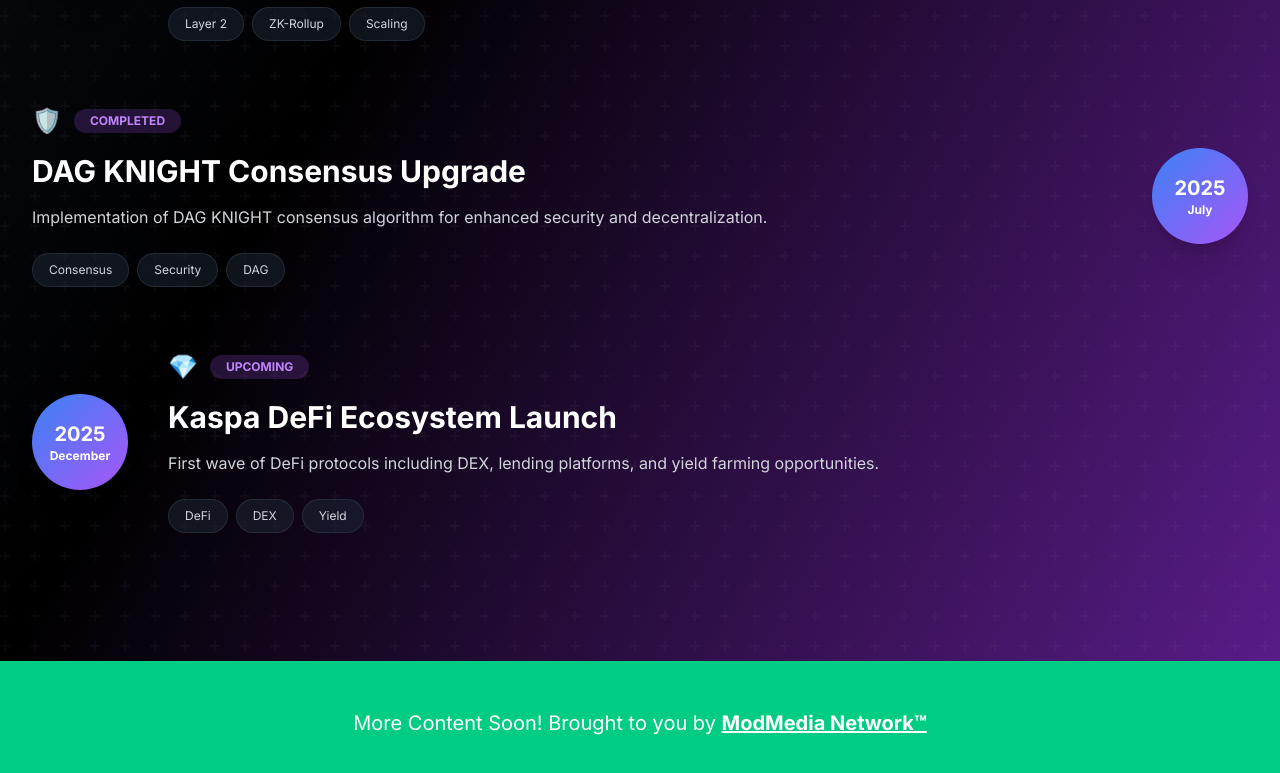
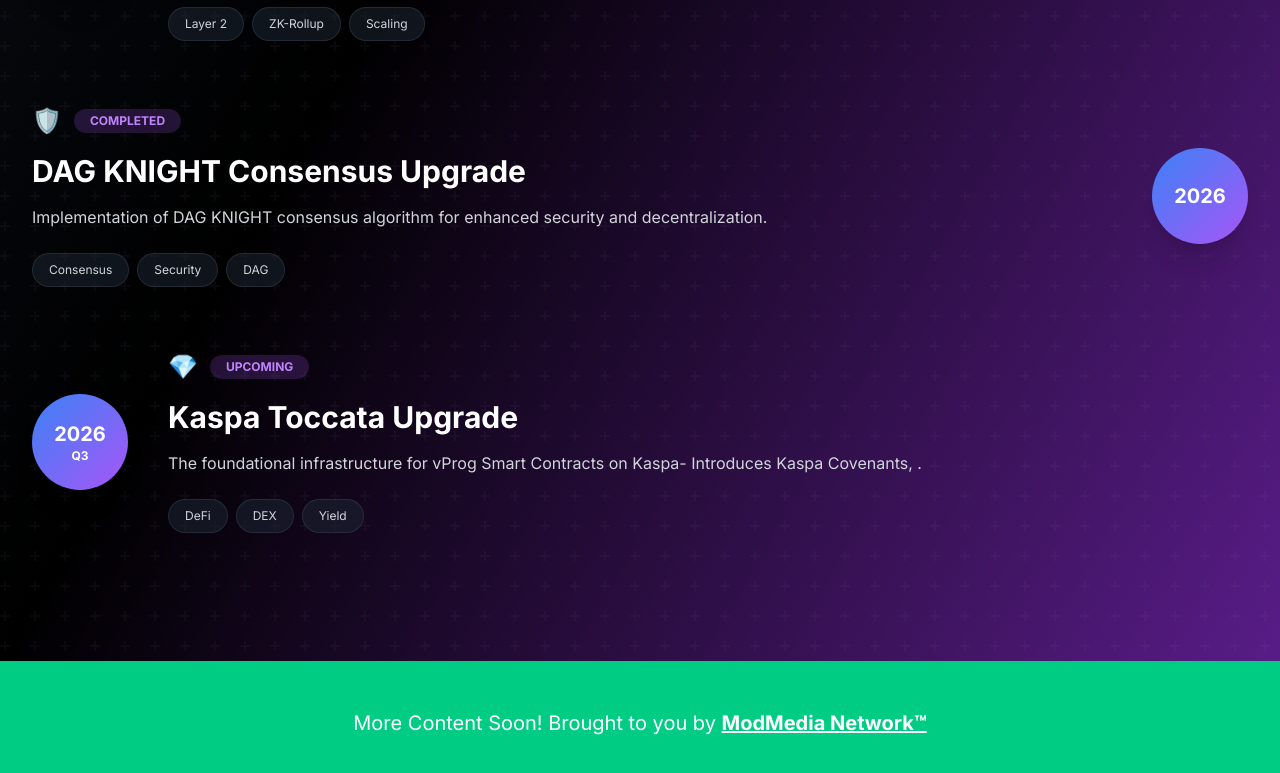
Before and after one commit to Zarbelt/KaspartyNew, a React (Vite) app: page / in a window 1280 px wide. Shown: the part 3520-4293 px from the top of the page. Built offline with nearby package versions, Linux system fonts and the light colour scheme; no server answers.

Commit message:
Update Events.tsx

```diff
--- a/src/components/Events.tsx
+++ b/src/components/Events.tsx
@@ -52,17 +52,17 @@
       title: "DAG KNIGHT Consensus Upgrade",
       description:
         "Implementation of DAG KNIGHT consensus algorithm for enhanced security and decentralization.",
-      date: "July 2025",
+      date: "2026",
       status: "completed",
       highlight: false,
       tags: ["Consensus", "Security", "DAG"],
       icon: "🛡️",
     },
     {
-      title: "Kaspa DeFi Ecosystem Launch",
+      title: "Kaspa Toccata Upgrade",
       description:
-        "First wave of DeFi protocols including DEX, lending platforms, and yield farming opportunities.",
-      date: "December 2025",
+        "The foundational infrastructure for vProg Smart Contracts on Kaspa- Introduces Kaspa Covenants, .",
+      date: "Q3 2026",
       status: "upcoming",
       highlight: true,
       tags: ["DeFi", "DEX", "Yield"],
```
